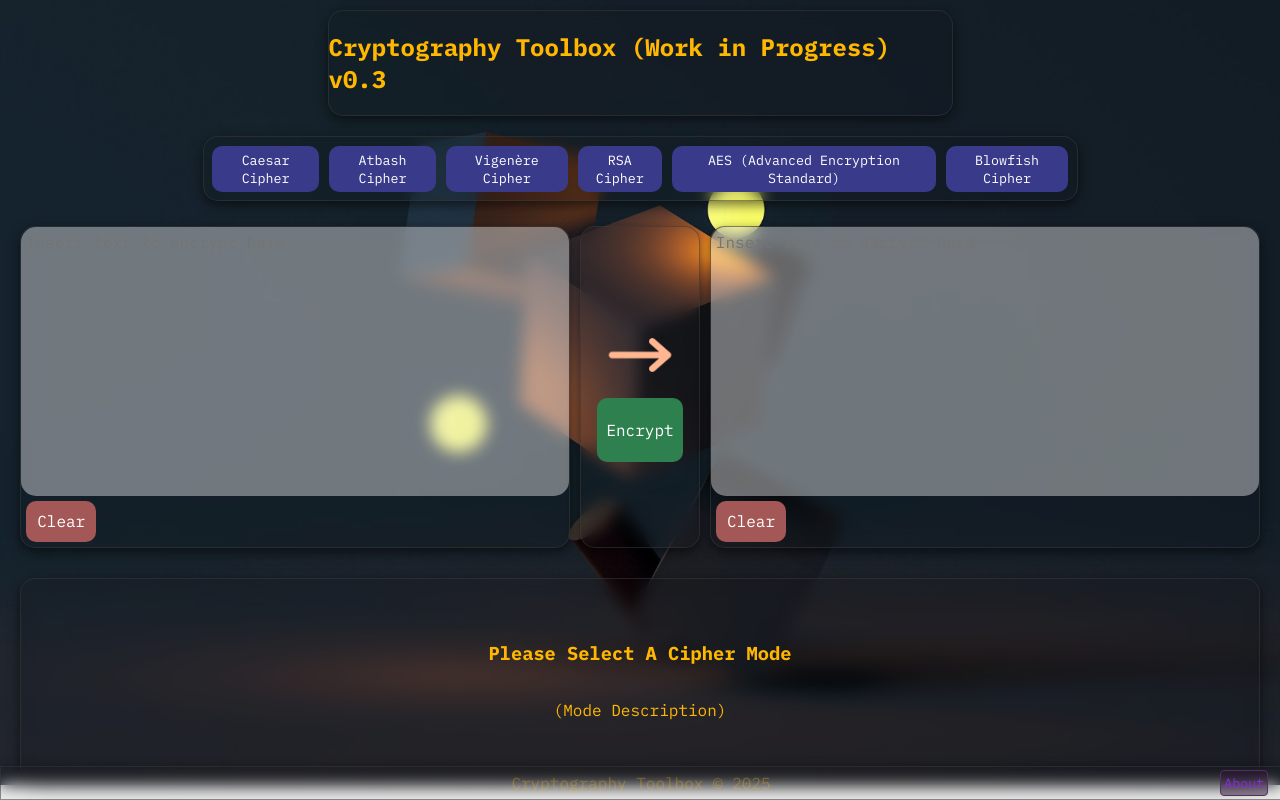
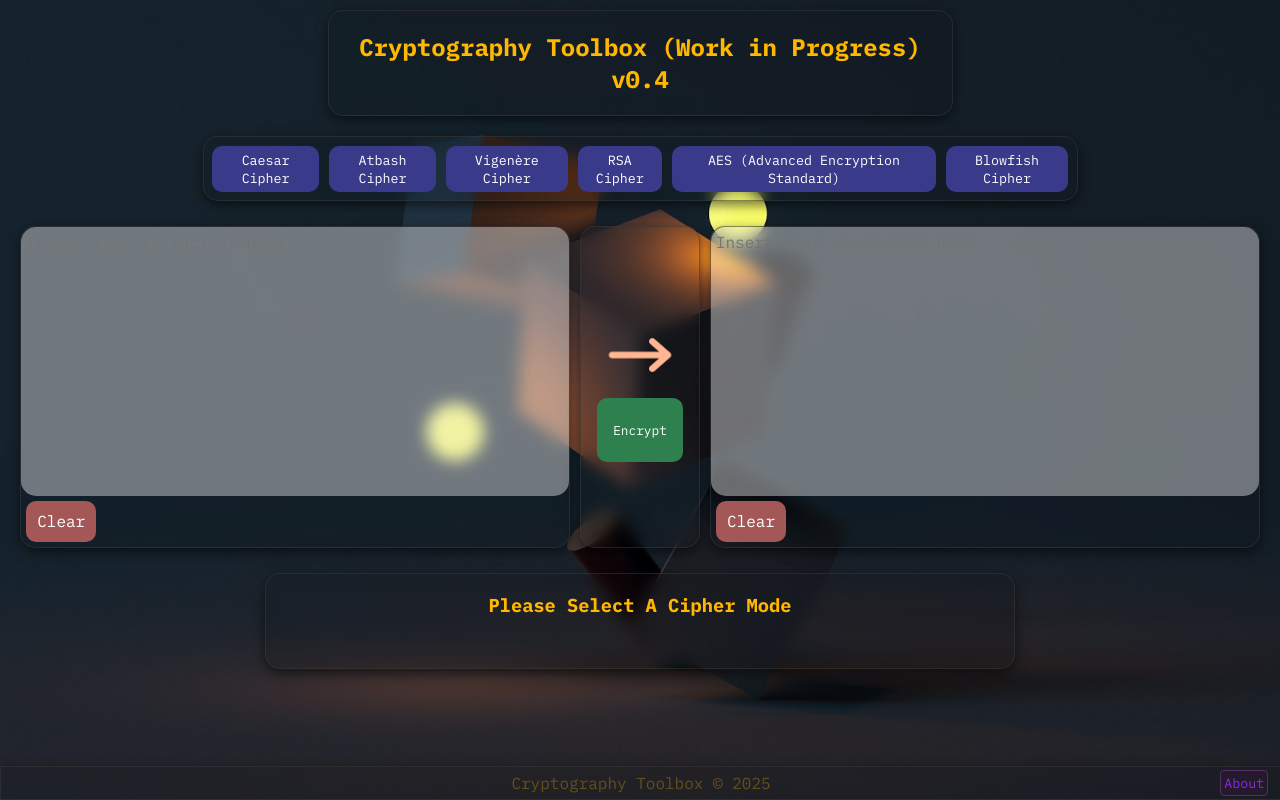
Before and after one commit to adrielmolina/crypt_toolbox, a PHP site: page / in a window 1280 px wide. Run offline with PHP 8.4, Linux system fonts and the light colour scheme.

Commit message:
updated div sizing

```diff
--- a/index.css
+++ b/index.css
@@ -15,11 +15,12 @@ body {
     background-size: cover;
     background-repeat: no-repeat;
     background-position: center; */
-
+    background-attachment: fixed;
     display: flex;
     flex-direction: column;
     gap: 20px;
     margin: 0px 15px 0px 15px;
+    overflow: auto;
 }
 
 /* style all divs except the main_box because of nested divs  */
@@ -40,6 +41,7 @@ div:not(.main_box):not(.btn_space):not(.extra_btns_space) {
     flex-direction: column;
     align-items: center;
     justify-content: center;
+    text-align: center;
 
     margin: 10px 25% 0px 25% !important;
     color: var(--text_color);
@@ -68,6 +70,12 @@ div:not(.main_box):not(.btn_space):not(.extra_btns_space) {
     box-shadow: 0 2px 6px rgba(0,0,0,0.10);
     transition: box-shadow 0.2s, transform 0.2s;
 }
+.mode-selected {
+    background-color: #c4a149 !important;
+    color: #222 !important;
+    box-shadow: 0 4px 12px rgba(0,0,0,0.15);
+    transform: translateY(-3px) scale(1.04);
+}
 
 
 .go {
@@ -78,7 +86,11 @@ div:not(.main_box):not(.btn_space):not(.extra_btns_space) {
 
     height: 20%;
     width: 80%;
-    font-size: 16px;
+    font-size: 80%;
+    /* font-size: clamp(1rem, 2vw, 1.3rem); */
+    overflow-wrap: break-word;
+    word-break: break-word;
+
 }
 .go:hover {
     background: #205e2c;
@@ -183,7 +195,7 @@ div:not(.main_box):not(.btn_space):not(.extra_btns_space) {
     border-radius: 15px;
     border: none;
     padding: 5px;
-    color: #222222;
+    color: #000000;
 }
 
 .main_box .arrow {
@@ -224,7 +236,11 @@ div:not(.main_box):not(.btn_space):not(.extra_btns_space) {
 
     padding: 0px 50px 0px 50px;
     color: var(--text_color);
-    height: 25vh;
+
+    /* height: 80% !important; */
+
+    margin: 0px 20% 4% 20% !important;
+    overflow: auto;
 }
 
 .desc_mode {
--- a/index.html
+++ b/index.html
@@ -8,7 +8,7 @@
 </head>
 <body>
     <div class="header">
-        <h2>Cryptography Toolbox (Work in Progress) v0.3</h2>
+        <h2>Cryptography Toolbox (Work in Progress) v0.4</h2>
     </div>
 
     <!-- TODO put a counter for number of shifts on caesar cipher -->
@@ -49,7 +49,7 @@
 
     <div class="description_box">
         <h3 id="desc_mode" class="desc_mode">Please Select A Cipher Mode</h3>
-        <p id="desc_text" class="desc_text">(Mode Description)</p>
+        <p id="desc_text" class="desc_text"></p>
     </div>
 
     <div class="footer">
@@ -89,6 +89,14 @@
             document.getElementById('extra_btns_space1').innerHTML = '';
             document.getElementById('extra_btns_space2').innerHTML = '';
         }
+
+        // active mode listener
+        document.querySelectorAll('.modes_list button').forEach(btn => {
+                btn.addEventListener('click', function() {
+                    document.querySelectorAll('.modes_list button').forEach(b => b.classList.remove('mode-selected'));
+                    this.classList.add('mode-selected');
+                });
+        });
 
         // description box + extra buttons for each mode
         function showDescription(mode) {
```
Also changed, not shown: assets/1.jpg.
